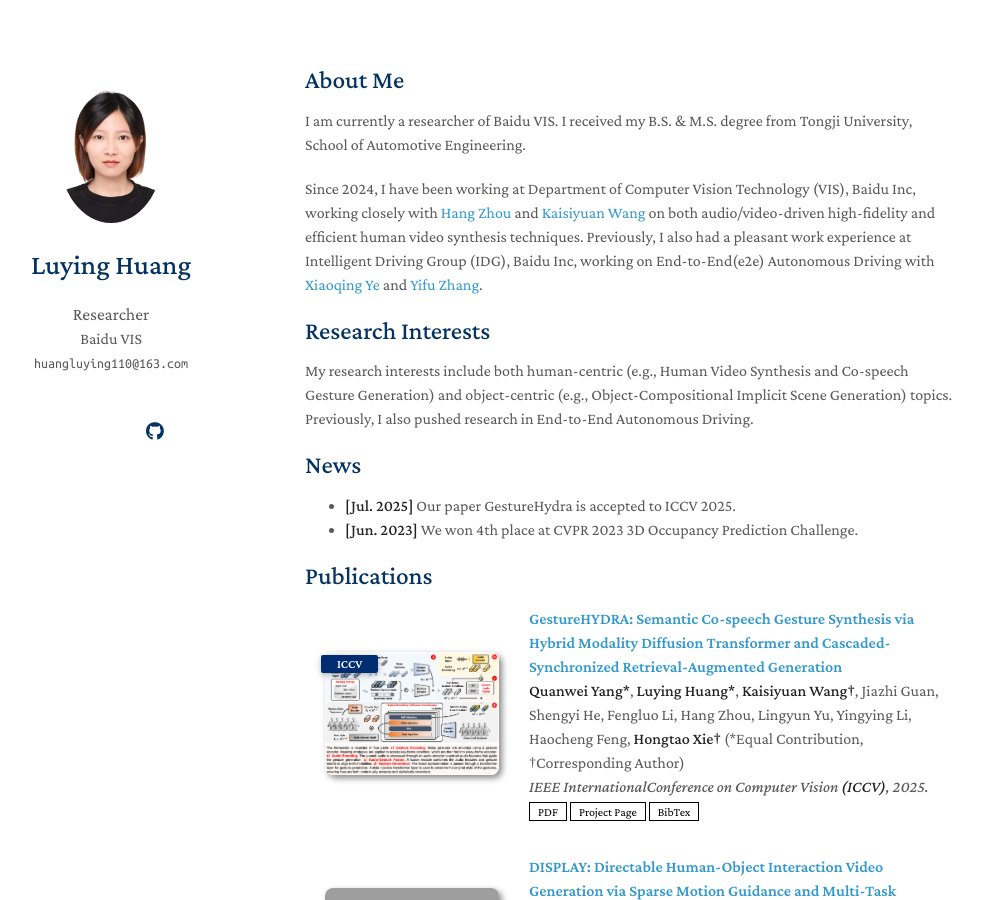
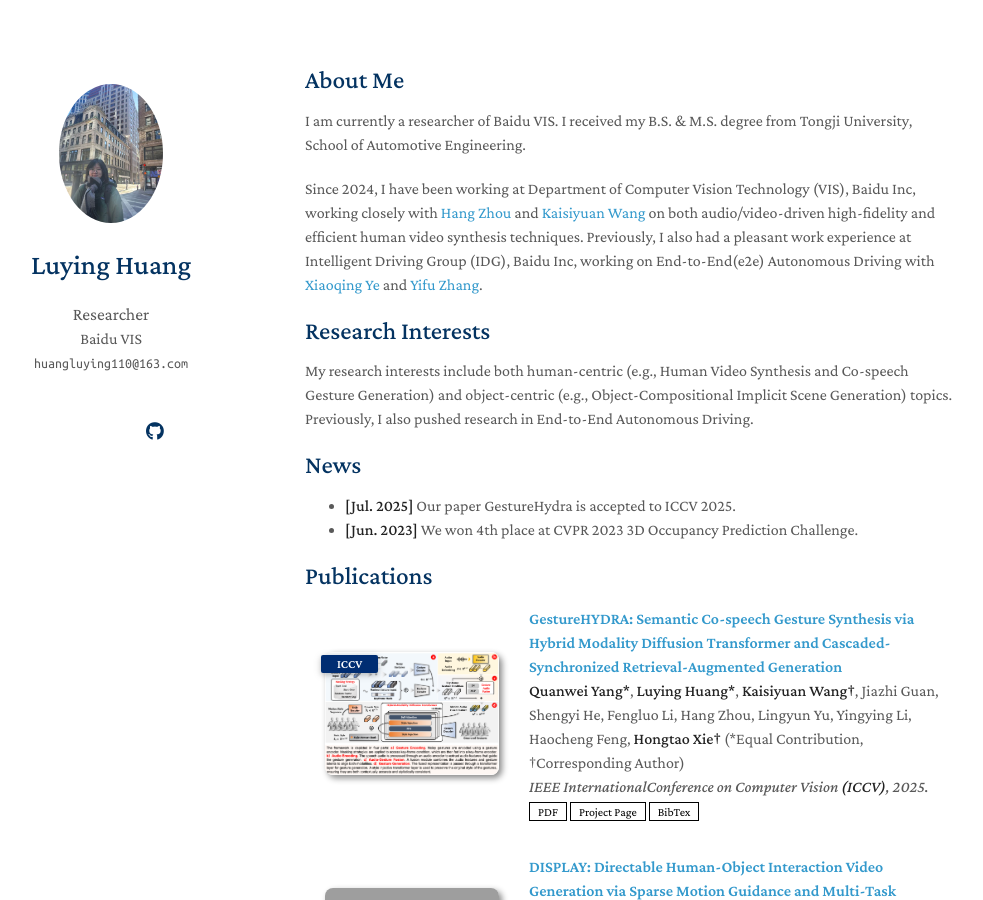
Before and after one commit to hlyyyyy/hlyyyyy.github.io, a Jekyll site: the page built from index.md, in a window 1280 px wide and 900 px high. Shown: the whole window, without its empty margins (165-1148 px from the left). Built offline with Jekyll 4.4.1, drawn with Linux system fonts in a browser that asks for light colours; a style sheet for code colours, icons or effects is not loaded; our own code applies the rules of GitHub Pages for plain Markdown files; grey boxes are pictures that could not be loaded.

Commit message:
Update profile photo

```diff
--- a/_config.yml
+++ b/_config.yml
@@ -21,7 +21,7 @@ github_link: https://github.com/hlyyyyy
 
 # Images (e.g., your profile picture and your website's favicon)
 # "favicon" and "favicon_dark" are used for the light and dark modes, respectively.
-avatar: ./assets/img/eab2848e946b186743dd091af.JPG
+avatar: ./assets/img/picture.jpg
 favicon: ./assets/img/favicon.png
 favicon_dark: ./assets/img/favicon-dark.png
 
--- a/_data/publications.yml
+++ b/_data/publications.yml
@@ -31,7 +31,7 @@ main:
     # conference: IEEE InternationalConference on Computer Vision <strong>(ICCV)</strong>, 2025.
     pdf: https://arxiv.org/pdf/2603.23132
     # code: https://github.com/yaoyao-liu/class-incremental-learning/tree/main/mnemonics-training
-    page: https://interdyad.github.io
+    page: https://interdyad.github.io/
     bibtex: ./assets/bib/interdyad.txt
     # notes: Oral Presentation
     image: ./assets/img/pipe_interdyad.png
```
Also changed, not shown: assets/img/picture.jpg (added).
